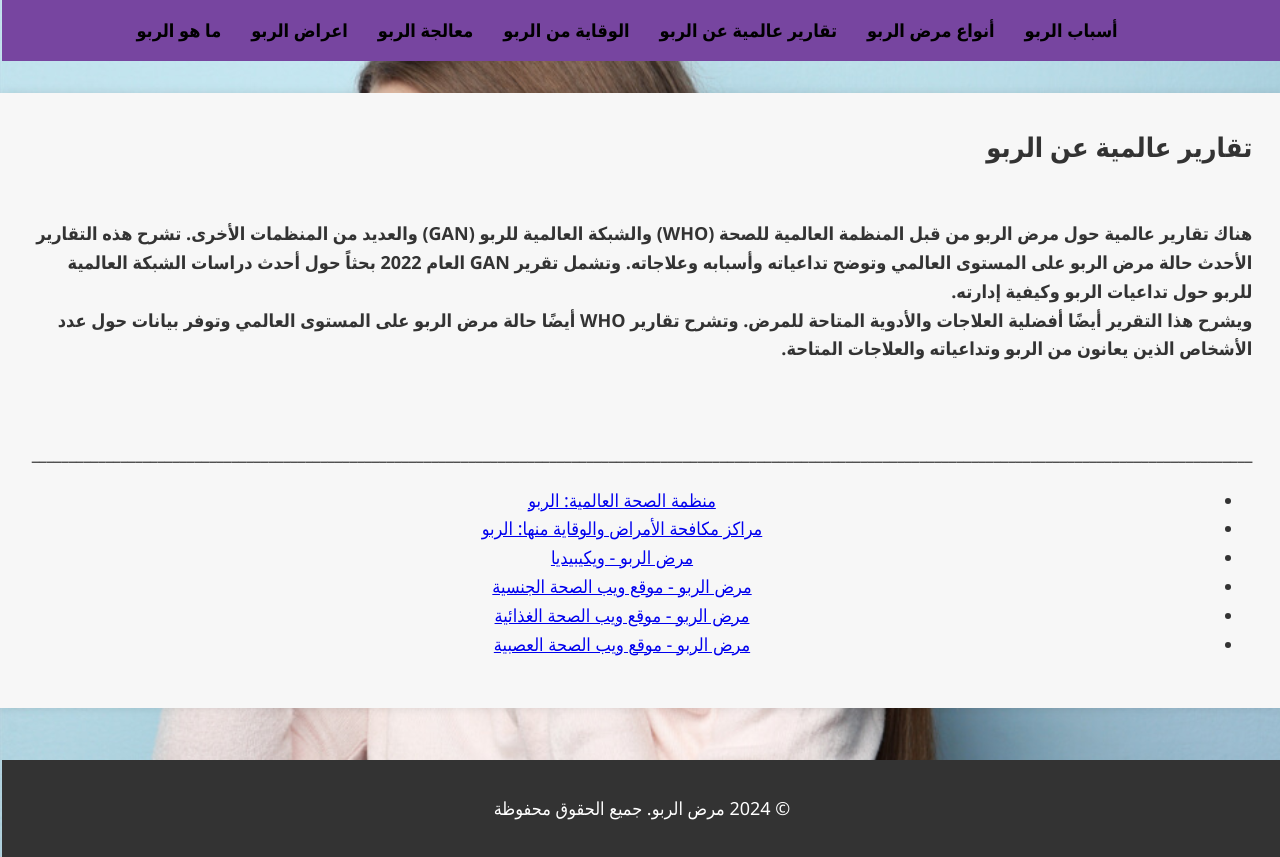
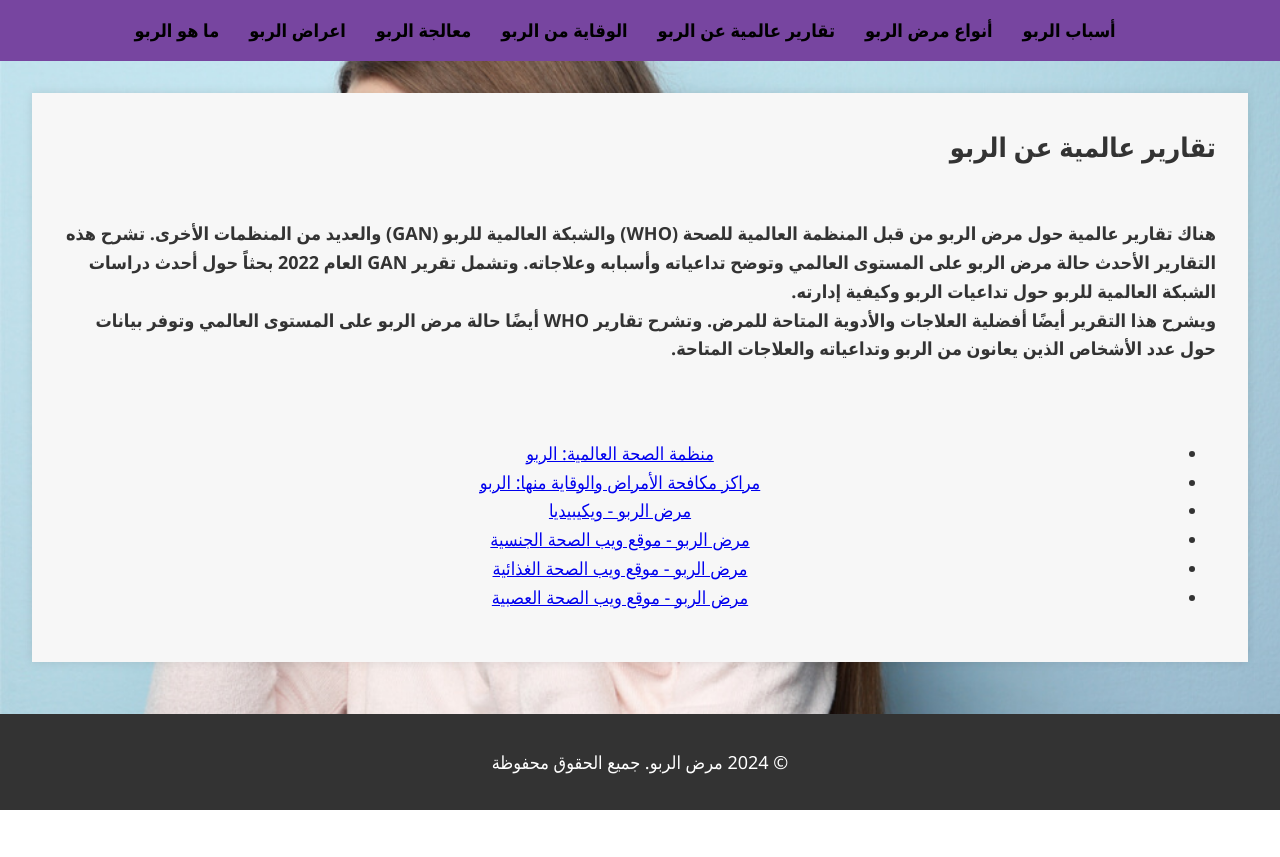
Before and after one commit to mohamadalkaby3579/asthma, a plain HTML site: page page5.html in a window 1280 px wide. After the commit the page ends 810 px from the top, so only its background shows below. Drawn offline with Linux system fonts and the light colour scheme.

Commit message:
Update page5.html

```diff
--- a/page5.html
+++ b/page5.html
@@ -27,7 +27,7 @@
                 <br>
                 هناك تقارير عالمية حول مرض الربو من قبل المنظمة العالمية للصحة (WHO) والشبكة العالمية للربو (GAN) والعديد من المنظمات الأخرى. تشرح هذه التقارير الأحدث حالة مرض الربو على المستوى العالمي وتوضح تداعياته وأسبابه وعلاجاته. وتشمل تقرير GAN العام 2022 بحثاً حول أحدث دراسات الشبكة العالمية للربو حول تداعيات الربو وكيفية إدارته.<br> ويشرح هذا التقرير أيضًا أفضلية العلاجات والأدوية المتاحة للمرض. وتشرح تقارير WHO أيضًا حالة مرض الربو على المستوى العالمي وتوفر بيانات حول عدد الأشخاص الذين يعانون من الربو وتداعياته والعلاجات المتاحة.
                 <br><br><br>
-                <p>_____________________________________________________________________________________________________________________________________________________________________</p>
+
                 </b></p>
             <ul>
                 <li><a href="https://www.who.int/news-room/fact-sheets/detail/asthma">منظمة الصحة العالمية: الربو</a></li>
```
